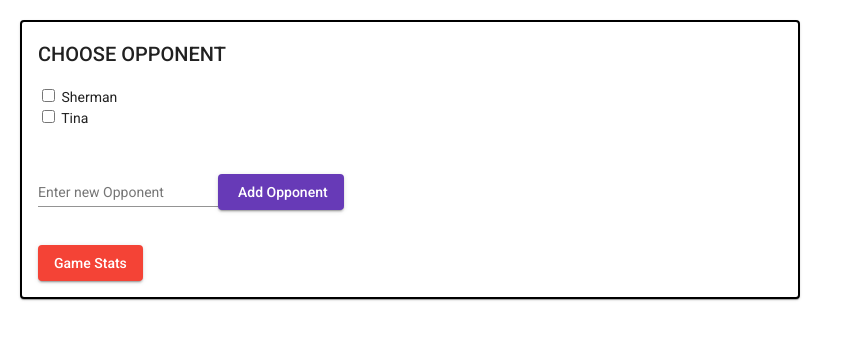
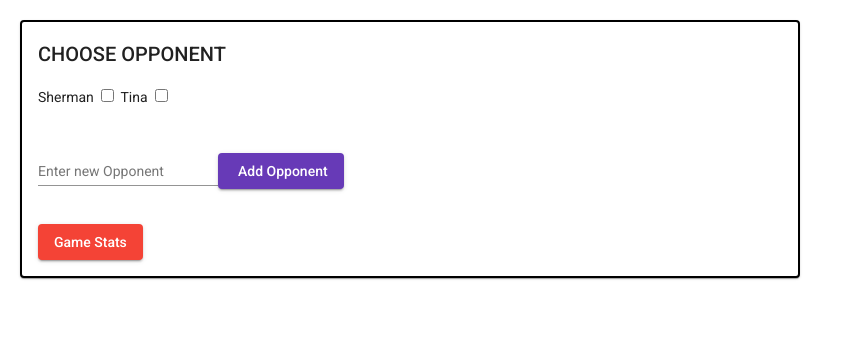
Before and after one commit to pugDad26/estimatingEstimation, an Angular app in the folder estimating/: page / in a window 1280 px wide. Shown: the top 340 px of the page, without its empty margins (0-845 px from the left). Built offline with nearby package versions, Linux system fonts and the light colour scheme.

Commit message:
moved ngFor and placed input inside of label
is this better? idk

```diff
--- a/estimating/src/app/app.component.html
+++ b/estimating/src/app/app.component.html
@@ -8,23 +8,20 @@
   CHOOSE OPPONENT
 </h2>
 <div
-  *ngFor="let opponent of opponents"
   class="form-check chooseOpponent"
->
-
-<input
-  form-check-input
-  type="checkbox"
-  [(ngModel)]="opponent.isChecked"
 >
 
 <label
   form-check-label
+  *ngFor="let opponent of opponents"
 >
-  {{ opponent.name }}
-
+  {{opponent.name}}
+  <input
+    form-check-input
+    type="checkbox"
+    [(ngModel)]="opponent.selected"
+  >
 </label>
-
   <!-- NEED TO FIND SOLUTION TO SEND BUTTON VALUE/NAME ATTRIBUTE WHEN BUTTON CLICKED -->
   <!-- <button
     mat-raised-button
```
